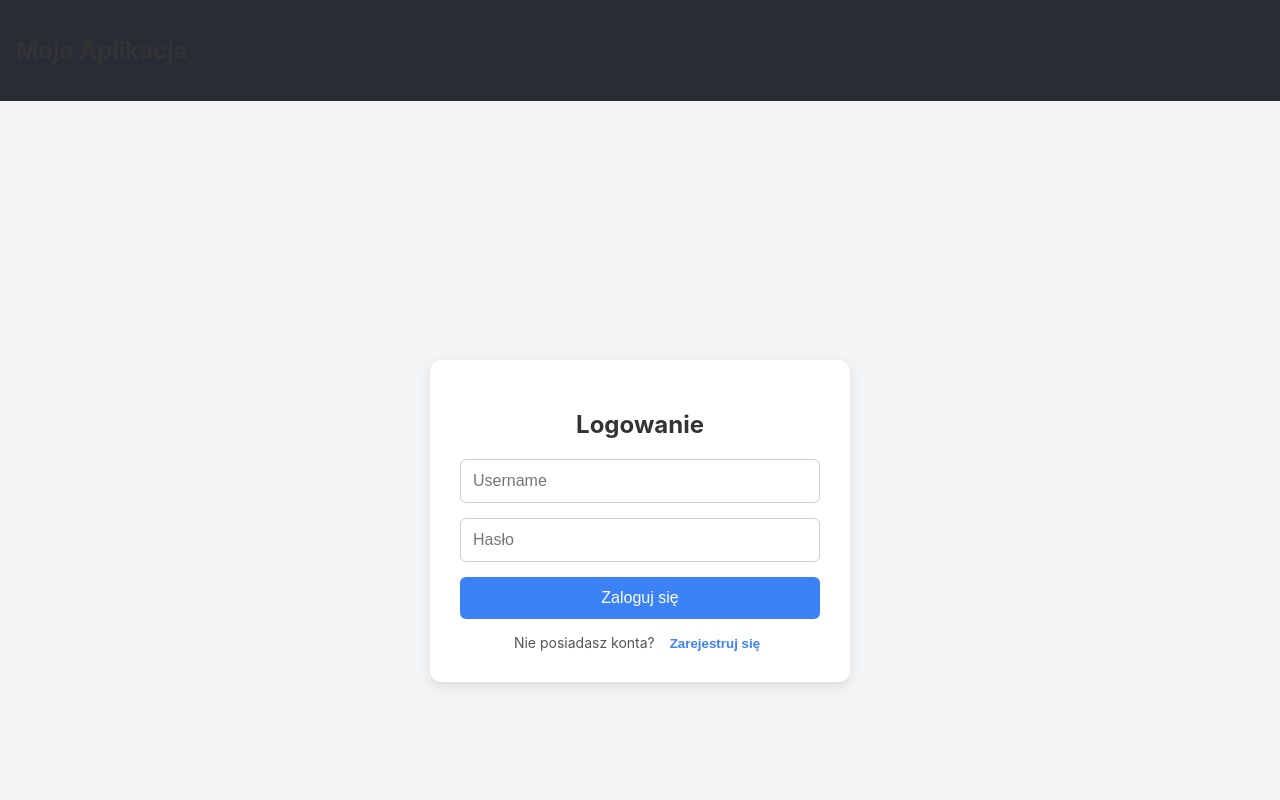
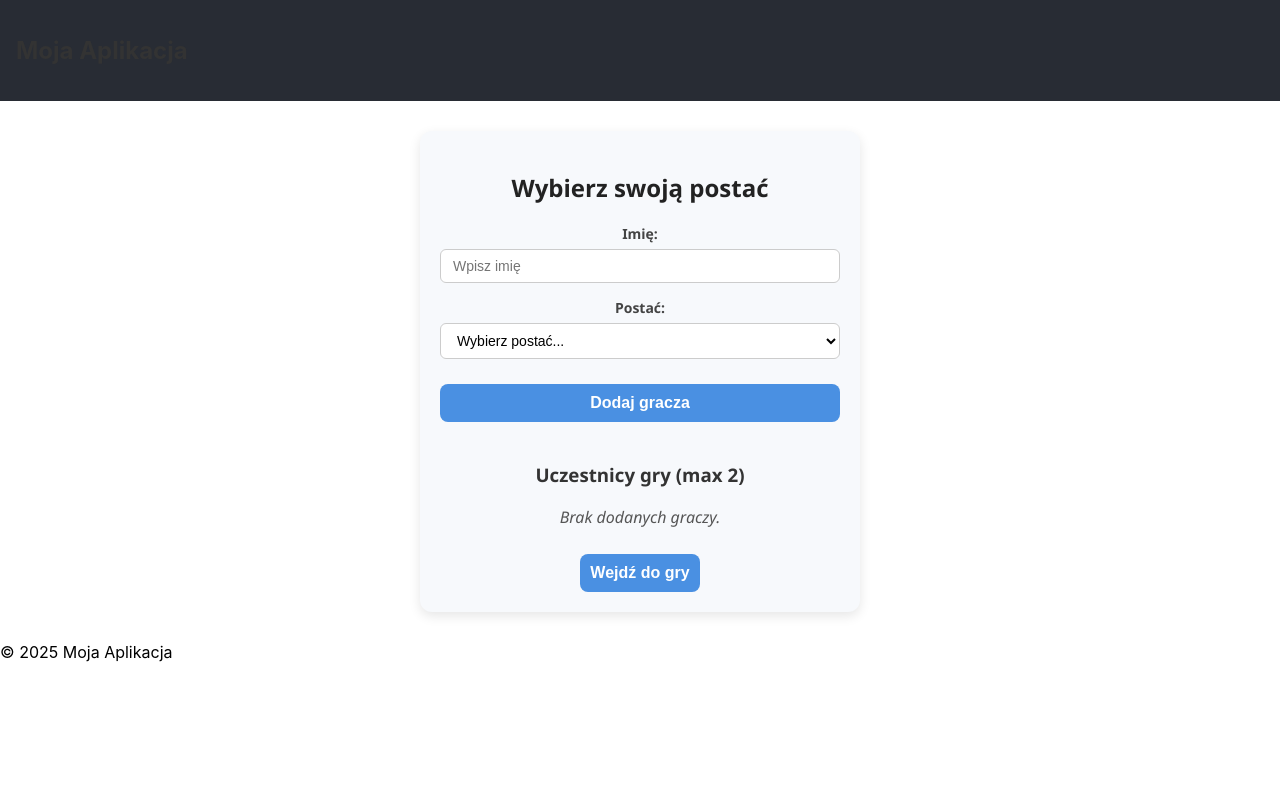
Before and after one commit to KZielinskii/Bombiros-Skokiros, a React (Create React App) app in the folder frontend/: page /game-form in a window 1280 px wide. Before the commit this address led to /. Shown: the top 800 px of the page. Built offline with nearby package versions, Linux system fonts and the light colour scheme.

Commit message:
Created GameForm

```diff
--- a/frontend/src/home/App.js
+++ b/frontend/src/home/App.js
@@ -4,6 +4,8 @@ import Header from './Header';
 import Footer from './Footer';
 import LoginRegisterForm from './LoginRegisterForm';
 import Score from './Score';
+import GameForm from "./GameForm";
+import Game from "./Game";
 
 function App() {
     const [loggedUser, setLoggedUser] = useState(null);
@@ -39,6 +41,8 @@ function App() {
                     />
                     <Route path="/score" element={<Score />} />
                     <Route path="*" element={<Navigate to="/" />} />
+                    <Route path="/game-form" element={<GameForm/>} />
+                    <Route path="/play" element={<Game/>} />
                 </Routes>
             </main>
 
--- a/frontend/src/home/Footer.css
+++ b/frontend/src/home/Footer.css
@@ -1,6 +1,4 @@
 .footer {
-    background-color: '#f1f1f1';
-    padding: '1rem';
-    padding: '2rem';
-    text-align: 'center';
+    text-align: center;
+    padding: 10px 0;
 }
--- /dev/null
+++ b/frontend/src/home/Game.js
@@ -0,0 +1,13 @@
+function Game({ player }) {
+    if (!player) return <p>Nie wybrano postaci. Wróć do formularza.</p>;
+
+    return (
+        <div>
+            <h2>Gra w labiryncie</h2>
+            <p>Gracz: {player.name} jako {player.character}</p>
+            {/* Komponent gry labiryntowej */}
+        </div>
+    );
+}
+
+export default Game;
--- /dev/null
+++ b/frontend/src/home/GameForm.css
@@ -0,0 +1,125 @@
+.game-form-container {
+    max-width: 400px;
+    margin: 30px auto;
+    padding: 20px;
+    background: #f7f9fc;
+    border-radius: 12px;
+    box-shadow: 0 4px 12px rgba(0,0,0,0.1);
+    text-align: center;
+    font-family: 'Segoe UI', Tahoma, Geneva, Verdana, sans-serif;
+    color: #333;
+}
+
+.title {
+    text-align: center;
+    margin-bottom: 20px;
+    color: #222;
+}
+
+.form {
+    display: flex;
+    flex-direction: column;
+    gap: 15px;
+}
+
+.label {
+    display: flex;
+    flex-direction: column;
+    font-weight: 600;
+    font-size: 14px;
+    color: #444;
+}
+
+.input,
+.select {
+    margin-top: 6px;
+    padding: 8px 12px;
+    border-radius: 6px;
+    border: 1px solid #ccc;
+    font-size: 14px;
+    background-color: white;
+    transition: border-color 0.2s;
+}
+
+.input:focus,
+.select:focus {
+    border-color: #4a90e2;
+    outline: none;
+}
+
+.button {
+    margin-top: 10px;
+    padding: 10px 10px;
+    background-color: #4a90e2;
+    border: none;
+    border-radius: 8px;
+    color: white;
+    font-weight: 700;
+    cursor: pointer;
+    font-size: 16px;
+    transition: background-color 0.3s;
+}
+
+.button:hover {
+    background-color: #357abd;
+}
+
+.error {
+    color: #d32f2f;
+    font-weight: 600;
+    margin-top: 8px;
+    font-size: 14px;
+    text-align: center;
+}
+
+.subtitle {
+    margin-top: 40px;
+}
+
+.no-players {
+    font-style: italic;
+    color: #555;
+}
+
+.player-list {
+    list-style: none;
+    padding-left: 0;
+    margin-top: 10px;
+}
+
+.player-item {
+    display: flex;
+    justify-content: space-between;
+    align-items: center;
+    padding: 10px 15px;
+    margin-bottom: 10px;
+    background-color: white;
+    border-radius: 8px;
+    box-shadow: 0 1px 5px rgba(0,0,0,0.1);
+    font-size: 15px;
+}
+
+.small-button {
+    padding: 5px 10px;
+    margin-left: 6px;
+    border-radius: 6px;
+    border: none;
+    cursor: pointer;
+    font-weight: 600;
+    font-size: 13px;
+    background-color: #4a90e2;
+    color: white;
+    transition: background-color 0.3s;
+}
+
+.small-button:hover {
+    background-color: #357abd;
+}
+
+.delete-button {
+    background-color: #e74c3c;
+}
+
+.delete-button:hover {
+    background-color: #c0392b;
+}
--- /dev/null
+++ b/frontend/src/home/GameForm.js
@@ -0,0 +1,126 @@
+import { useState } from 'react';
+import './GameForm.css';
+
+const initialPlayer = { name: '', character: '' };
+const characters = ['Wojownik', 'Mag', 'Złodziej'];
+
+function GameForm() {
+    const [players, setPlayers] = useState([]);
+    const [player, setPlayer] = useState(initialPlayer);
+    const [error, setError] = useState('');
+    const [editIndex, setEditIndex] = useState(null);
+
+    const handleChange = (e) => {
+        setPlayer({ ...player, [e.target.name]: e.target.value });
+    };
+
+    const validate = () => {
+        if (!player.name.trim() || !player.character) {
+            setError('Wszystkie pola są wymagane.');
+            return false;
+        }
+        return true;
+    };
+
+    const handleSubmit = (e) => {
+        e.preventDefault();
+        if (!validate()) return;
+
+        if (editIndex === null) {
+            if (players.length >= 2) {
+                setError('Można dodać maksymalnie 2 graczy.');
+                return;
+            }
+            setPlayers([...players, player]);
+        } else {
+            const updated = [...players];
+            updated[editIndex] = player;
+            setPlayers(updated);
+            setEditIndex(null);
+        }
+
+        setPlayer(initialPlayer);
+        setError('');
+    };
+
+    const handleEdit = (index) => {
+        setPlayer(players[index]);
+        setEditIndex(index);
+        setError('');
+    };
+
+    const handleDelete = (index) => {
+        const updated = players.filter((_, i) => i !== index);
+        setPlayers(updated);
+        setError('');
+        if (editIndex === index) {
+            setEditIndex(null);
+            setPlayer(initialPlayer);
+        }
+    };
+
+    return (
+        <div className="game-form-container">
+            <h2 className="title">Wybierz swoją postać</h2>
+            <form onSubmit={handleSubmit} className="form">
+                <label className="label">
+                    Imię:
+                    <input
+                        type="text"
+                        name="name"
+                        value={player.name}
+                        onChange={handleChange}
+                        className="input"
+                        placeholder="Wpisz imię"
+                    />
+                </label>
+                <label className="label">
+                    Postać:
+                    <select
+                        name="character"
+                        value={player.character}
+                        onChange={handleChange}
+                        className="select"
+                    >
+                        <option value="">Wybierz postać...</option>
+                        {characters.map((char) => (
+                            <option key={char} value={char}>
+                                {char}
+                            </option>
+                        ))}
+                    </select>
+                </label>
+                <button type="submit" className="button">
+                    {editIndex === null ? 'Dodaj gracza' : 'Zaktualizuj gracza'}
+                </button>
+                {error && <p className="error">{error}</p>}
+            </form>
+
+            <h3 className="subtitle">Uczestnicy gry (max 2)</h3>
+            {players.length === 0 ? (
+                <p className="no-players">Brak dodanych graczy.</p>
+            ) : (
+                <ul className="player-list">
+                    {players.map((p, i) => (
+                        <li key={i} className="player-item">
+                            <span>
+                                <strong>{p.name}</strong> jako <em>{p.character}</em>
+                            </span>
+                            <div>
+                                <button onClick={() => handleEdit(i)} className="small-button">
+                                    Edytuj
+                                </button>{' '}
+                                <button onClick={() => handleDelete(i)} className="small-button delete-button">
+                                    Usuń
+                                </button>
+                            </div>
+                        </li>
+                    ))}
+                </ul>
+            )}
+            <button className="button" onClick={handleSubmit} type="submit">Wejdź do gry</button>
+        </div>
+    );
+}
+
+export default GameForm;
```
